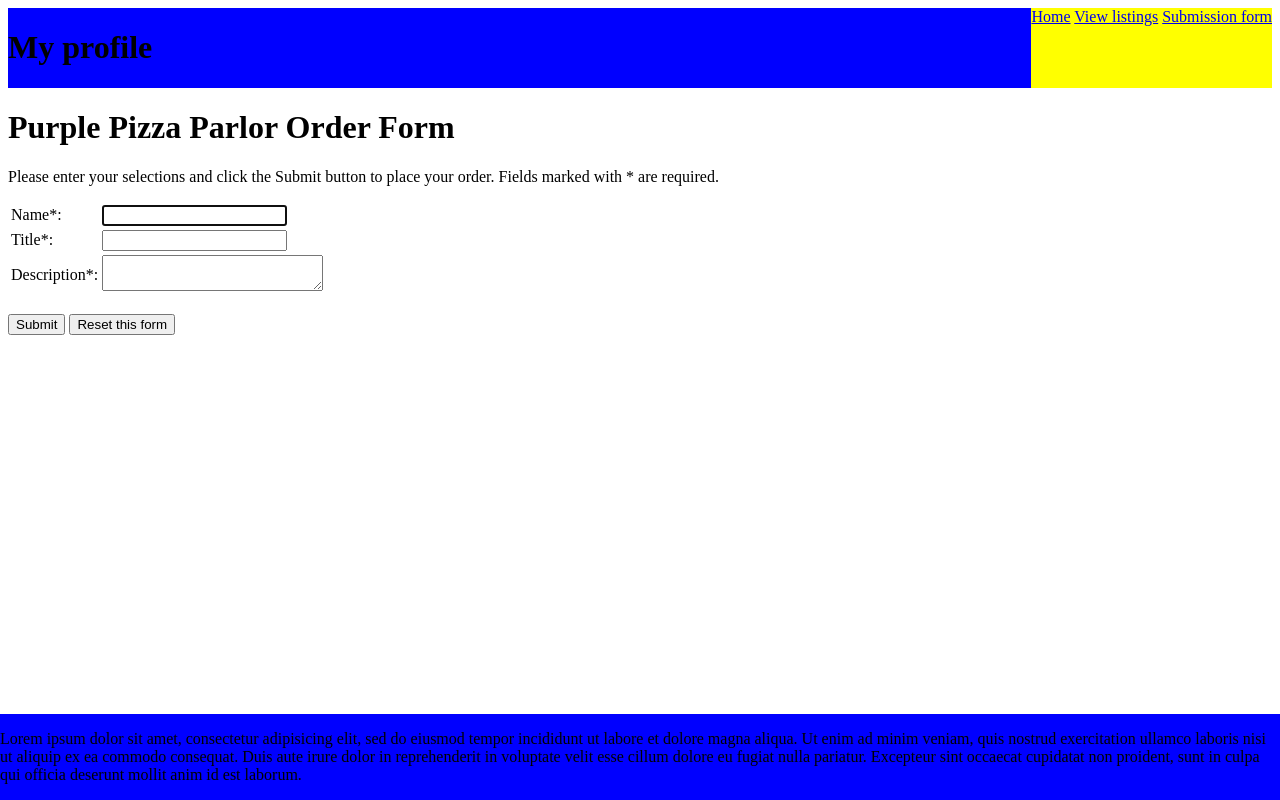
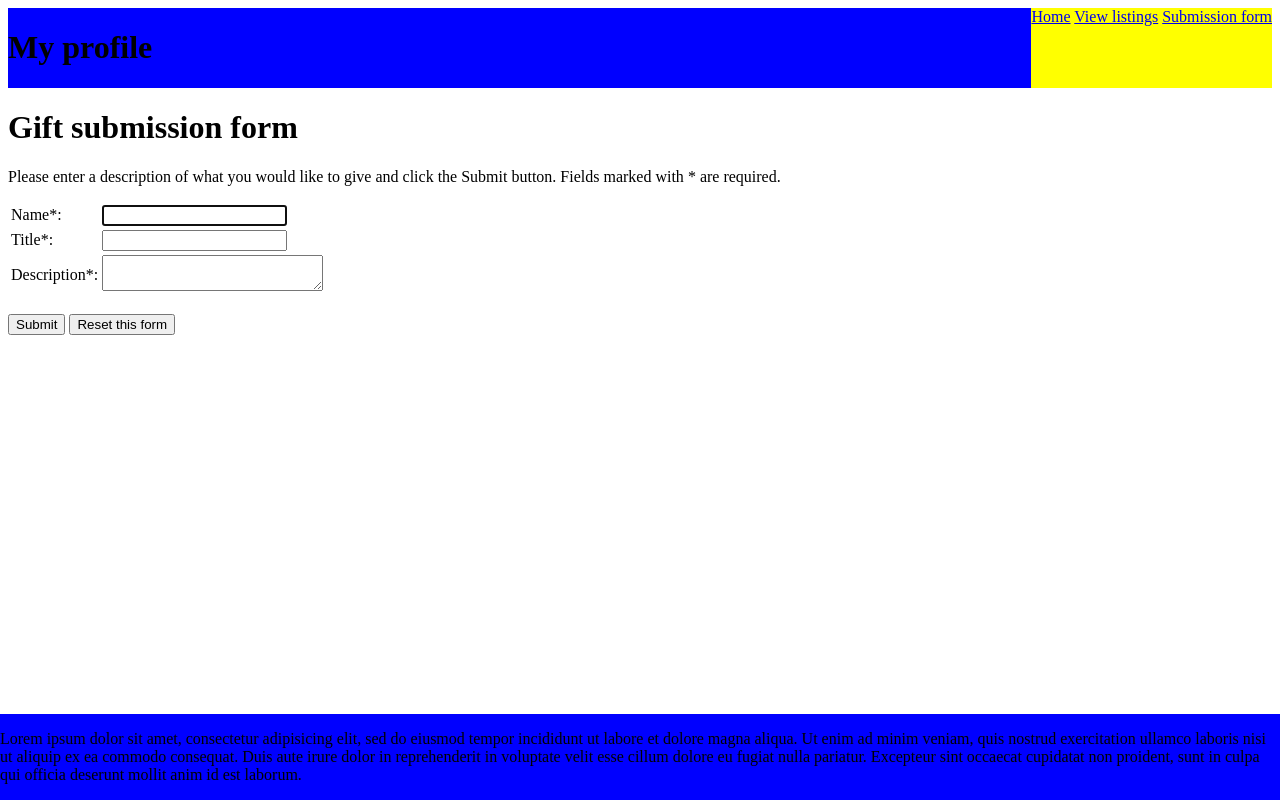
Before and after one commit to mfoster1989/bouldergives, a plain HTML site: page submit.html in a window 1280 px wide. Drawn offline with Linux system fonts and the light colour scheme.

Commit message:
change info and title

```diff
--- a/submit.html
+++ b/submit.html
@@ -15,10 +15,10 @@
   </nav>
 </header>
 <main>
-  <h1>Purple Pizza Parlor Order Form</h1>
+  <h1>Gift submission form</h1>
   <div class="content">
-    <p class="intro">Please enter your selections and click the
-      Submit button to place your order. Fields marked
+    <p class="intro">Please enter a description of what you would like to give and click the
+      Submit button. Fields marked
       with <span class="alert">*</span> are required.</p>
     <form action="pizza-cgi.php" method="post">
       <div class="floatleft">
```
